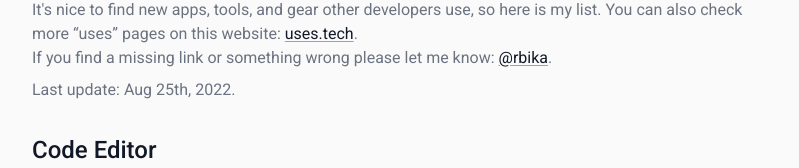
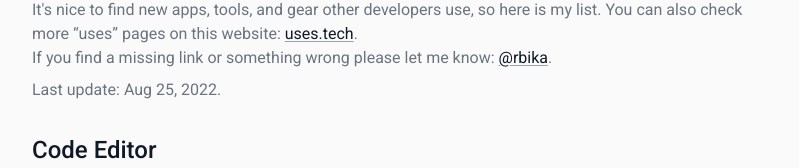
Before and after one commit to rbika/rbika.com, a Next.js app: page /uses in a window 1280 px wide. Shown: the part 206-374 px from the top of the page, without its empty margins (240-1039 px from the left). Built offline with nearby package versions, Linux system fonts and the light colour scheme.

Commit message:
Add Seo component to article page

```diff
--- a/pages/blog/[slug].tsx
+++ b/pages/blog/[slug].tsx
@@ -1,6 +1,8 @@
 import { format } from 'date-fns'
 import { GetStaticPaths, GetStaticProps, NextPage } from 'next'
+import { useRouter } from 'next/router'
 import Layout from '../../components/Layout'
+import Seo from '../../components/Seo'
 import Post from '../../types/post'
 import PostsStaticPathsParams from '../../types/postsStaticPathsParams'
 import { getAllPostsSlugs, getPostData } from '../../utils/blog'
@@ -10,8 +12,12 @@ type PostProps = {
 }
 
 const Post: NextPage<PostProps> = ({ postData }: any) => {
+  const router = useRouter()
+  const { slug } = router.query
+
   return (
     <Layout>
+      <Seo path={`/blog/${slug}`} />
       <div className="mx-auto max-w-3xl px-4">
         <header className="mb-12">
           <h1 className="text-4xl leading-tight">{postData.title}</h1>
--- a/pages/uses.tsx
+++ b/pages/uses.tsx
@@ -36,7 +36,7 @@ const Uses: NextPage<UsesProps> = ({ usesData }) => {
         <p className="text-secondary mt-2 mb-8">
           Last update:{' '}
           {usesData?.lastUpdate
-            ? format(new Date(usesData.lastUpdate), 'MMM do, yyyy')
+            ? format(new Date(usesData.lastUpdate), 'MMM d, yyyy')
             : '---'}
           .
         </p>
```
